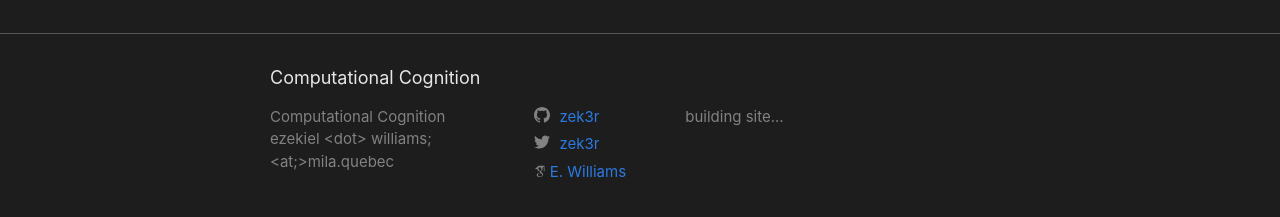
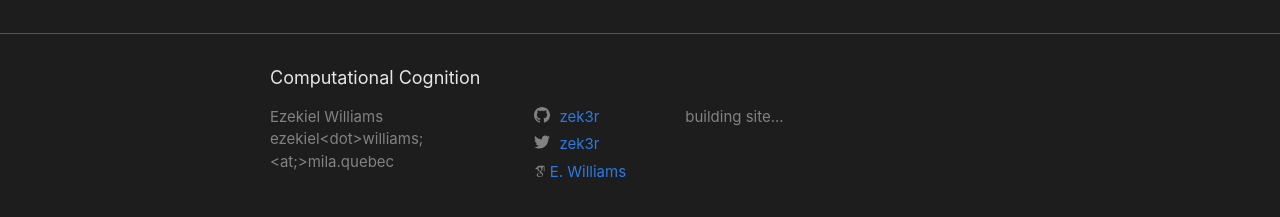
Before and after one commit to zek3r/zek3r.github.io, a Jekyll site: the page built from index.markdown, in a window 1280 px wide. Shown: the part 657-874 px from the top of the page. Built offline with Jekyll 4.4.1, drawn with Linux system fonts in a browser that asks for light colours; some web fonts are replaced.

Commit message:
updating stuff...

```diff
--- a/_config.yml
+++ b/_config.yml
@@ -19,6 +19,7 @@
 # in the templates via {{ site.myvariable }}.
 
 title: Computational Cognition
+author: Ezekiel Williams
 email: yes
 description: >- # this means to ignore newlines until "baseurl:"
   building site...
--- a/_includes/footer.html
+++ b/_includes/footer.html
@@ -16,7 +16,7 @@
             {%- endif -%}
             </li>
             {%- if site.email -%}
-            <li> ezekiel &lt;dot&gt; williams;&lt;at;&gt;mila.quebec </li>
+            <li> ezekiel&lt;dot&gt;williams;&lt;at;&gt;mila.quebec </li>
             {%- endif -%}
         </ul>
       </div>
```
